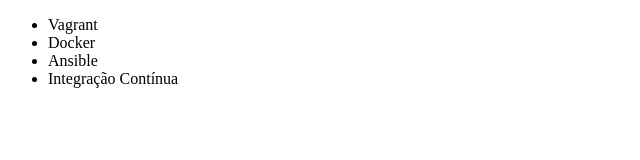
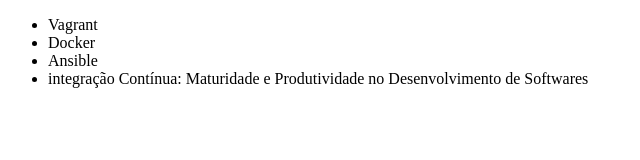
Before and after one commit to tatisabinoviana/alura-git, a plain HTML site: page index.html in a window 1280 px wide. Shown: the whole page, without its empty margins (0-640 px from the left). Drawn offline with Linux system fonts and the light colour scheme.

Commit message:
Renomeando curso de Integração Contínua

```diff
--- a/index.html
+++ b/index.html
@@ -9,7 +9,7 @@
         <li>Vagrant</li>
         <li>Docker</li>
         <li>Ansible</li>
-        <li>Integração Contínua</li>
+        <li>integração Contínua: Maturidade e Produtividade no Desenvolvimento de Softwares</li>
     </ul>
 </body>
 </html>
```
